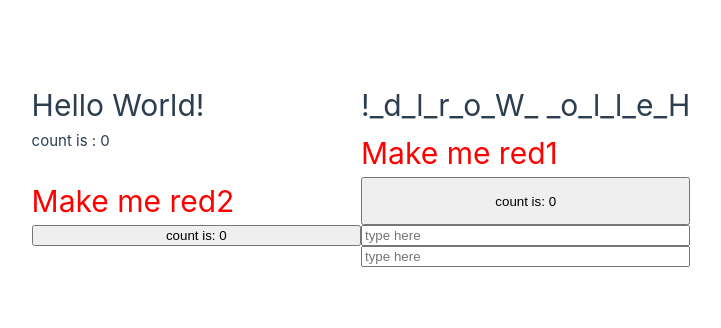
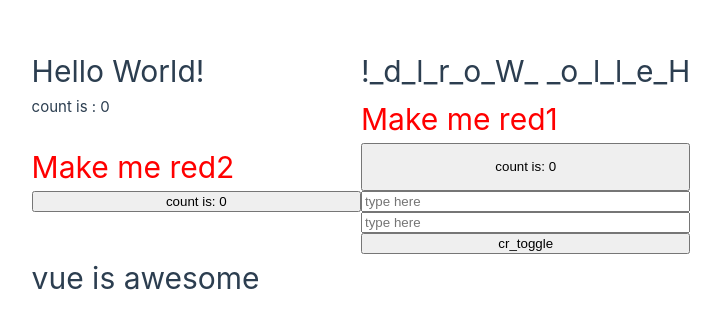
Before and after one commit to masashi2ueda/vue-test, a Vue app in the folder frontend/app/: page / in a window 1280 px wide. Shown: the part 226-554 px from the top of the page, without its empty margins (279-1000 px from the left). Built offline with nearby package versions, Linux system fonts and the light colour scheme.

Commit message:
条件付きレンダリング

```diff
--- a/frontend/app/src/App.vue
+++ b/frontend/app/src/App.vue
@@ -1,45 +1,61 @@
 <script setup>
 import { ref, reactive } from 'vue'
 
+// reference test
 const counter = reactive({ count: 0});
 const message = ref('Hello World!')
 const titleClass = ref('titleStyle');
 
+// event test
 const count = ref(0)
 function increment() {
   count.value++
 }
 
+// form biding
 const text = ref('')
 function onInput(e) {
   text.value = e.target.value
 }
 const text2 = ref('')
 
+// condition rendering
+const cr_flag = ref(true)
+function cr_toggle() {
+  cr_flag.value = !cr_flag.value
+}
+
 </script>
 
 <template>
+  <!-- reference test -->
   <h1>{{ message }}</h1>
   <h1>{{ message.split('').reverse().join('_') }}</h1>
   <p>count is : {{  counter.count }}</p>
 
+  <!-- bind test -->
   <h1 v-bind:class="titleClass">Make me red1</h1>
   <h1 :class="titleClass">Make me red2</h1>
 
+  <!-- event test -->
   <button v-on:click="increment"> count is: {{ count }}</button>
   <button @click="increment"> count is: {{ count }}</button>
 
+  <!-- form binding -->
   <input :value="text" @input="onInput" placeholder="type here">
   <p>{{ text }}</p>
-
   <input v-model="text2" placeholder="type here">
   <p>{{ text2 }}</p>
 
-  <h1 v-if="awesome">vue is awesome</h1>
+  <!-- condition rendering -->
+  <button @click="cr_toggle"> cr_toggle</button>
+  <h1 v-if="cr_flag">vue is awesome</h1>
+  <h1 v-else>oh no</h1>
 
 </template>
 
 <style>
+/* binde test */
 .titleStyle{
   color: red;
 }
```
